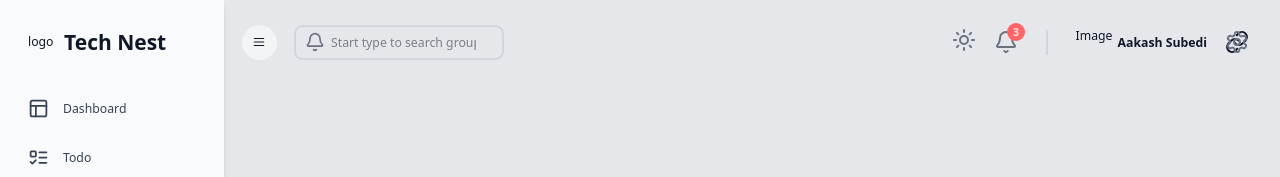
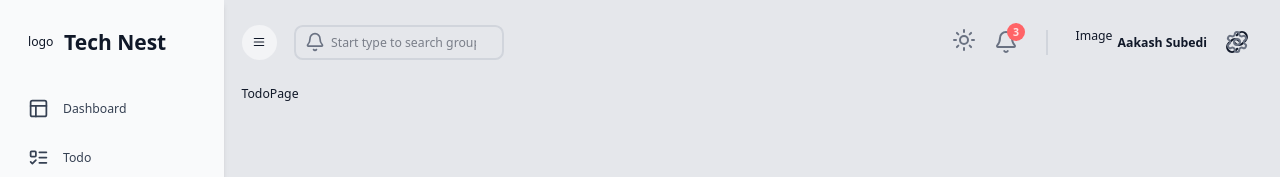
Before and after one commit to Tech-Nest-Hub/saas-frontend, a React (Vite) app: page /todo in a window 1280 px wide. Shown: the top 177 px of the page. Built offline with nearby package versions, Linux system fonts and the light colour scheme.

Commit message:
Component Made for Todo

```diff
--- a/src/App.tsx
+++ b/src/App.tsx
@@ -1,5 +1,8 @@
+import { BrowserRouter, Route, Router, Routes } from 'react-router-dom';
 import Navbar from "./layout/navbar/Navbar"
 import SideBar from "./layout/sidebar/page/SideBar"
+import TodoPage from './features/todo/pages/TodoPage';
+
 
 
 
@@ -10,9 +13,15 @@ function App() {
     <>
       <main className="flex bg-gray-200 text-gray-900 w-full min-h-screen">
         <SideBar/>
-        <nav className="ml-60 flex flex-col w-full h-full py-7 px-9 bg-gray-200 ${isCollapsed ? 'ml-0 md:ml-16' : 'ml-72 md:ml-64' }">
+        <section className="ml-60 flex flex-col w-full h-full py-7 px-9 bg-gray-200 ${isCollapsed ? 'ml-0 md:ml-16' : 'ml-72 md:ml-64' }">
           <Navbar />
-        </nav>
+        <BrowserRouter>
+           <Routes>
+            <Route path={'/todo'} element={<TodoPage/>}  />
+          </Routes>
+        </BrowserRouter>
+        </section>
+
       </main>
     </>
   )
--- /dev/null
+++ b/src/features/todo/pages/TodoPage.tsx
@@ -0,0 +1,11 @@
+import React from 'react'
+
+type Props = {}
+
+const TodoPage = (props: Props) => {
+  return (
+    <div>TodoPage</div>
+  )
+}
+
+export default TodoPage
```
